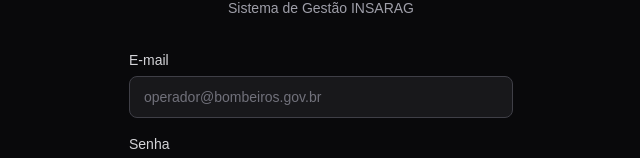
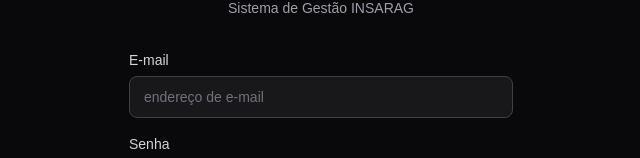
Before and after one commit to joaorafaelmininel/bra-01_system, a Next.js app: page /login in a window 1280 px wide. Shown: the part 310-468 px from the top of the page, without its empty margins (319-959 px from the left). Built offline with nearby package versions, Linux system fonts and the light colour scheme.

Commit message:
feat: atualização pagina inicial

```diff
--- a/src/app/(auth)/login/page.tsx
+++ b/src/app/(auth)/login/page.tsx
@@ -34,7 +34,7 @@
               autoComplete="email"
               required
               className="w-full rounded-lg border border-zinc-700 bg-zinc-900 px-3.5 py-2.5 text-sm text-white placeholder-zinc-500 focus:outline-none focus:ring-2 focus:ring-orange-500 focus:border-transparent"
-              placeholder="operador@bombeiros.gov.br"
+              placeholder="endereço de e-mail"
             />
           </div>
 
```
